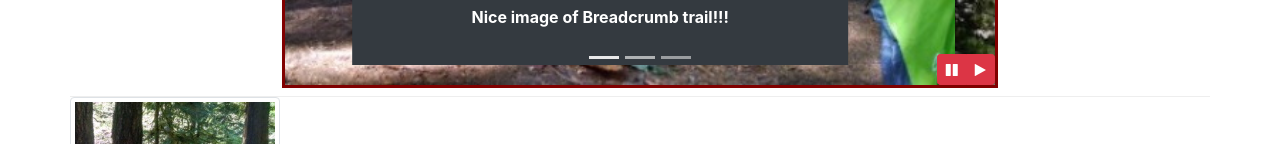
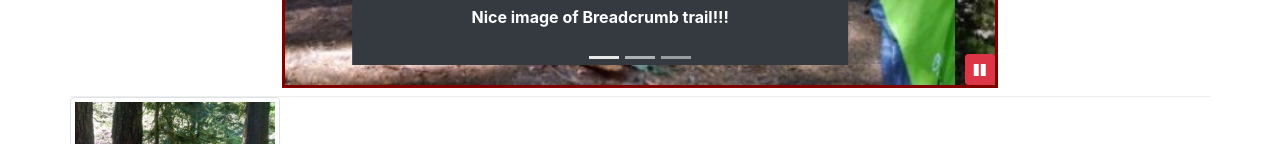
Before and after one commit to dho1115/my-first-bootstrap-project, a website: page index.html in a window 1280 px wide. Shown: the part 579-723 px from the top of the page. Drawn offline with nearby package versions, Linux system fonts and the light colour scheme.

Commit message:
Removing the .btn-group and the play button because we now want ONE button to toggle between pause and play.

```diff
--- a/index.html
+++ b/index.html
@@ -224,17 +224,9 @@
                         <span class="carousel-control-next-icon" style="color: white; background-color: black; padding: 3px;"></span>
                         <span class="sr-only">NEXT</span>
                     </a>
-
-                    <!-- START CAROUSEL PAUSE/PLAY BUTTONS -->
-                    <div class="btn-group" id="carouselButton">
-                        <button class="btn btn-sm btn-danger" id="carouselPause">
-                            <i class="fa fa-pause"></i>
-                        </button>
-                        <button class="btn btn-sm btn-danger" id="carouselPlay">
-                            <i class="fa fa-play"></i>
-                        </button>
-                    </div>
-                    <!-- END CAROUSEL PAUSE/PLAY BUTTONS -->
+                    <button class="btn btn-sm btn-danger" id="carouselButton">
+                        <i class="fa fa-pause"></i>
+                    </button>
                 </div>
             </div>
         </div>
```
